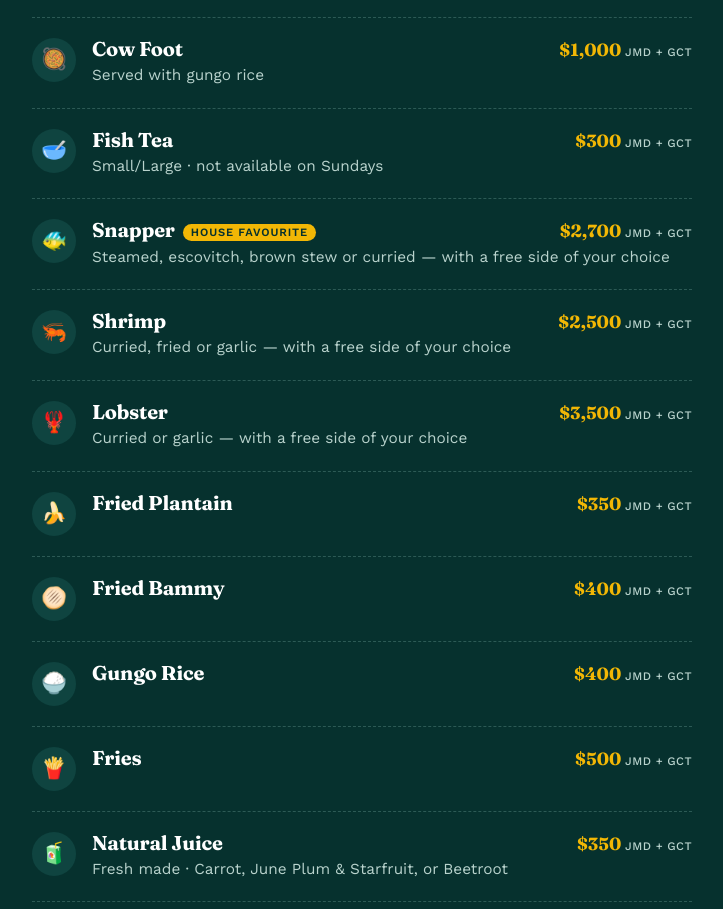
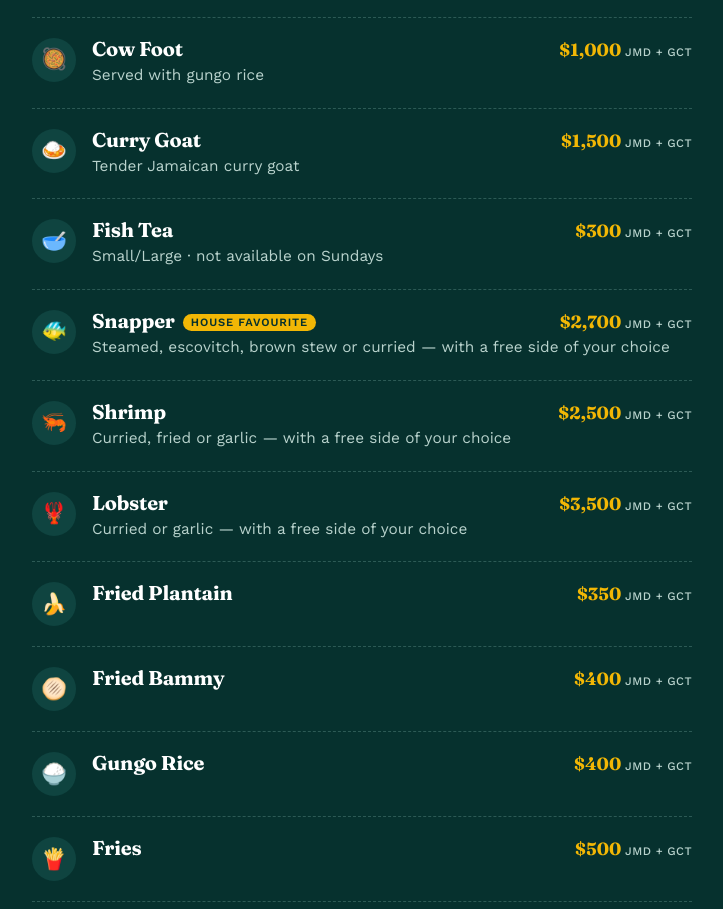
Before and after one commit to chantelleng1-bot/atkinsons-fish-pot, a plain HTML site: page index.html in a window 1280 px wide. Shown: the part 3133-4042 px from the top of the page, without its empty margins (492-1215 px from the left). Drawn offline with nearby package versions, Linux system fonts and the light colour scheme.

Commit message:
Add Curry Goat dish to lunch menu

```diff
--- a/index.html
+++ b/index.html
@@ -282,6 +282,7 @@ footer strong{color:#fff;font-family:"Fraunces",serif;font-size:1.1rem}
       <div class="dish" data-cat="lunch"><div class="tag">🍗</div><div class="dish-body"><div class="dish-top"><h3>Fried Chicken</h3><span class="price"><small>from </small>$1,000 <small class="cur">JMD + GCT</small></span></div><p>Medium $1,000 JMD + GCT · Large $1,200 JMD + GCT · served with gungo rice</p></div></div>
       <div class="dish" data-cat="lunch"><div class="tag">🍗</div><div class="dish-body"><div class="dish-top"><h3>Chicken Only</h3><span class="price"><small></small>$800 <small class="cur">JMD + GCT</small></span></div><p>No sides</p></div></div>
       <div class="dish" data-cat="lunch"><div class="tag">🥘</div><div class="dish-body"><div class="dish-top"><h3>Cow Foot</h3><span class="price"><small></small>$1,000 <small class="cur">JMD + GCT</small></span></div><p>Served with gungo rice</p></div></div>
+      <div class="dish" data-cat="lunch"><div class="tag">🍛</div><div class="dish-body"><div class="dish-top"><h3>Curry Goat</h3><span class="price"><small></small>$1,500 <small class="cur">JMD + GCT</small></span></div><p>Tender Jamaican curry goat</p></div></div>
       <div class="dish" data-cat="lunch"><div class="tag">🥣</div><div class="dish-body"><div class="dish-top"><h3>Fish Tea</h3><span class="price"><small></small>$300 <small class="cur">JMD + GCT</small></span></div><p>Small/Large · not available on Sundays</p></div></div>
       <div class="dish" data-cat="order"><div class="tag">🐠</div><div class="dish-body"><div class="dish-top"><h3>Snapper<span class="badge">House favourite</span></h3><span class="price"><small></small>$2,700 <small class="cur">JMD + GCT</small></span></div><p>Steamed, escovitch, brown stew or curried — with a free side of your choice</p></div></div>
       <div class="dish" data-cat="order"><div class="tag">🦐</div><div class="dish-body"><div class="dish-top"><h3>Shrimp</h3><span class="price"><small></small>$2,500 <small class="cur">JMD + GCT</small></span></div><p>Curried, fried or garlic — with a free side of your choice</p></div></div>
```
